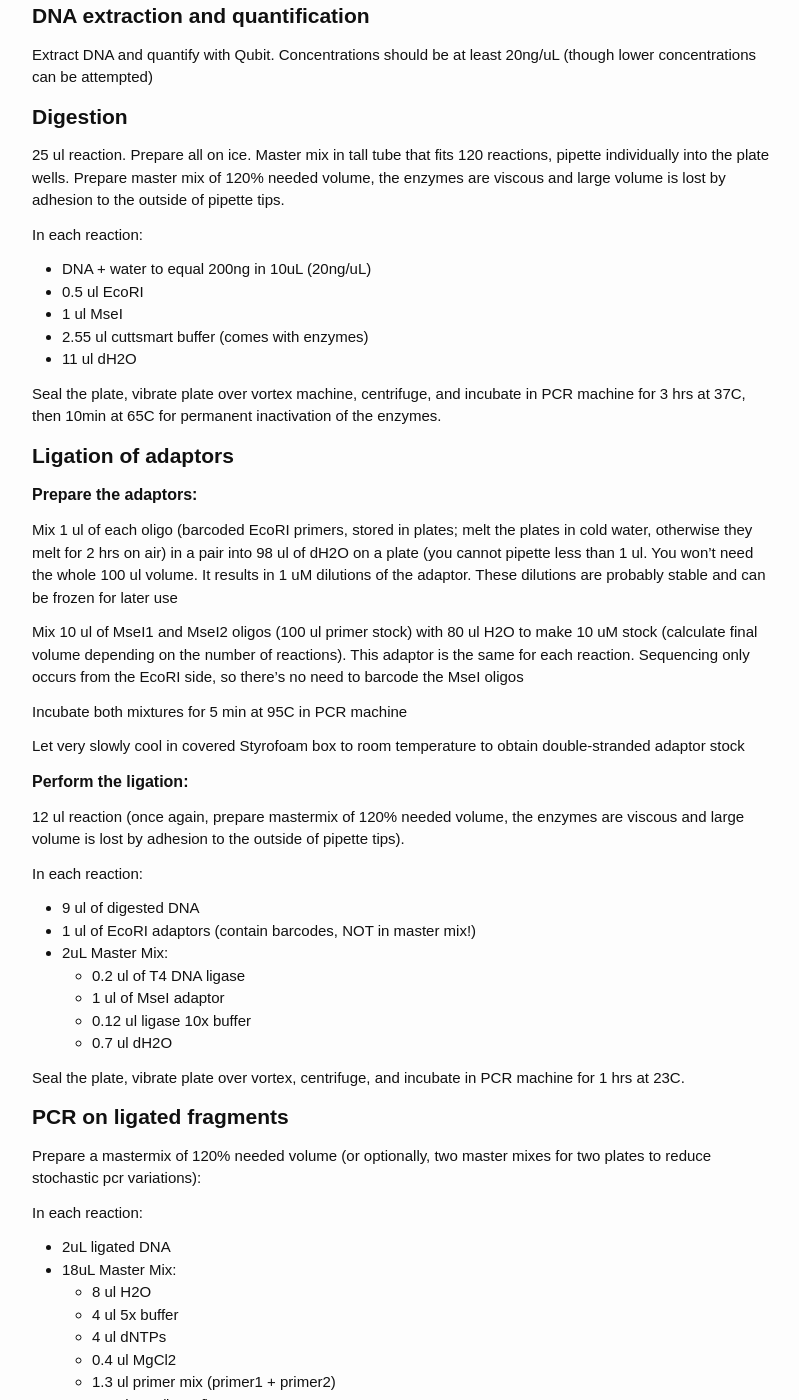
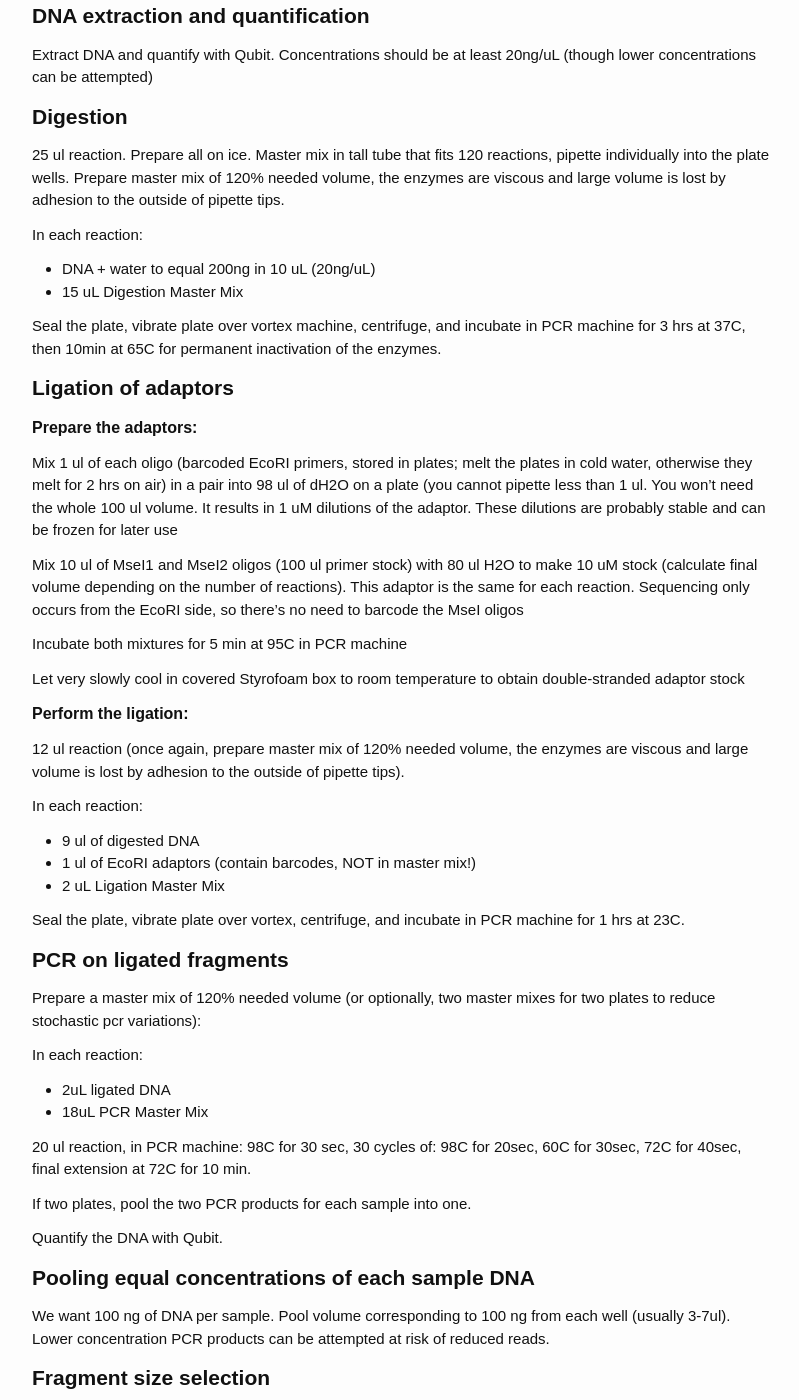
Before and after one commit to aduffy70/Protocols, a Jekyll site: the page built from RAD-seq_protocol.md, in a window 1280 px wide and 1400 px high, scrolled down 463 px. Shown: the whole window, without its empty margins (238-1037 px from the left). Built offline with Jekyll 4.4.1, drawn with Linux system fonts in a browser that asks for light colours; some web fonts are replaced; some of the changed text lies outside the part shown.

Commit message:
Move master mix recipes to the end. Show values needed for a full or half plate.

```diff
--- a/RAD-seq_protocol.md
+++ b/RAD-seq_protocol.md
@@ -24,11 +24,8 @@
 25 ul reaction. Prepare all on ice. Master mix in tall tube that fits 120 reactions, pipette individually into the plate wells. Prepare master mix of 120% needed volume, the enzymes are viscous and large volume is lost by adhesion to the outside of pipette tips.
 
 In each reaction:
-  * DNA + water to equal 200ng in 10uL (20ng/uL)
-  * 0.5 ul EcoRI
-  * 1 ul MseI
-  * 2.55 ul cuttsmart buffer (comes with enzymes)
-  * 11 ul dH2O
+  * DNA + water to equal 200ng in 10 uL (20ng/uL)
+  * 15 uL Digestion Master Mix
 
 Seal the plate, vibrate plate over vortex machine, centrifuge, and incubate in PCR machine for 3 hrs at 37C, then 10min at 65C for permanent inactivation of the enzymes.
 
@@ -46,33 +43,23 @@
 
 ### Perform the ligation:
 
-12 ul reaction (once again, prepare mastermix of 120% needed volume, the enzymes are viscous and large volume is lost by adhesion to the outside of pipette tips).
+12 ul reaction (once again, prepare master mix of 120% needed volume, the enzymes are viscous and large volume is lost by adhesion to the outside of pipette tips).
 
 In each reaction:
   * 9 ul of digested DNA
   * 1 ul of EcoRI adaptors (contain barcodes, NOT in master mix!)
-  * 2uL Master Mix:
-    * 0.2 ul of T4 DNA ligase
-    * 1 ul of MseI adaptor
-    * 0.12 ul ligase 10x buffer
-    * 0.7 ul dH2O
+  * 2 uL Ligation Master Mix
+
 
 Seal the plate, vibrate plate over vortex, centrifuge, and incubate in PCR machine for 1 hrs at 23C.
 
 ## PCR on ligated fragments
 
-Prepare a mastermix of 120% needed volume (or optionally, two master mixes for two plates to reduce stochastic pcr variations):
+Prepare a master mix of 120% needed volume (or optionally, two master mixes for two plates to reduce stochastic pcr variations):
 
 In each reaction:
   * 2uL ligated DNA
-  * 18uL Master Mix:
-    * 8 ul H2O
-    * 4 ul 5x buffer
-    * 4 ul dNTPs
-    * 0.4 ul MgCl2
-    * 1.3 ul primer mix (primer1 + primer2)
-    * 0.2 ul Taq (iProof)
-    * 0.15 ul DMSO
+  * 18uL PCR Master Mix
 
 20 ul reaction, in PCR machine: 98C for 30 sec, 30 cycles of: 98C for 20sec, 60C for 30sec, 72C for 40sec, final extension at 72C for 10 min.
 
@@ -123,3 +110,33 @@
 Submit for sequencing. The sequencing center will use qPCR/bioanalyzer to determine if additional size selection or cleaning is necessary and process as needed. It may require additional gel cut for better size selection. However, size selecting on gel without the bead cleaning seem to not be sufficient.
 
 # Recipes
+
+## Digestion master mix
+
+|     |    | Per rxn | 48 rxns (+20% = 60) | 96 rxns (+20% = 120) |
+| --- | -- | ------- | ------------------- | -------------------- |
+|EcoRi enzyme | ul | 0.5 | 30 | 60 |
+|MseI enzyme | ul | 1 | 60 | 120 |
+|cutsmart buffer | ul | 2.5 | 150 | 300 |
+|dH2O	| ul | 11 | 660 | 1320 |
+
+## Ligation master mix
+
+|     |    | Per rxn | 48 rxns (+20% = 60) | 96 rxns (+20% = 120) |
+| --- | -- | ------- | ------------------- | -------------------- |
+| T4 ligase enzyme | ul | 0.2 | 12 | 24 |
+| MseI adaptor | ul | 1 | 60 | 120 |
+| ligase 10x buffer | ul | 0.12 | 7.2 | 14.4 |
+| dH2O | ul | 0.7 | 42 | 84 |
+
+## PCR master mix
+
+|     |    | Per rxn | 48 rxns (+20% = 60) | 96 rxns (+20% = 120) |
+| --- | -- | ------- | ------------------- | -------------------- |
+| dH2O | ul | 8 | 480 | 960 |
+| 5x buffer | ul | 4 | 240 | 480 |
+| 1mM dNTPs | ul | 4 | 240 | 480 |
+| MgCl2 | ul | 0.4 | 24 | 48 |
+| Ill PCR 1+2 premix | ul | 1.3 | 79.8 | 159.6 |
+| DMSO | ul | 0.15 | 9 | 18 |
+| iProof Taq | ul | 0.2 | 12 | 24 |
```
